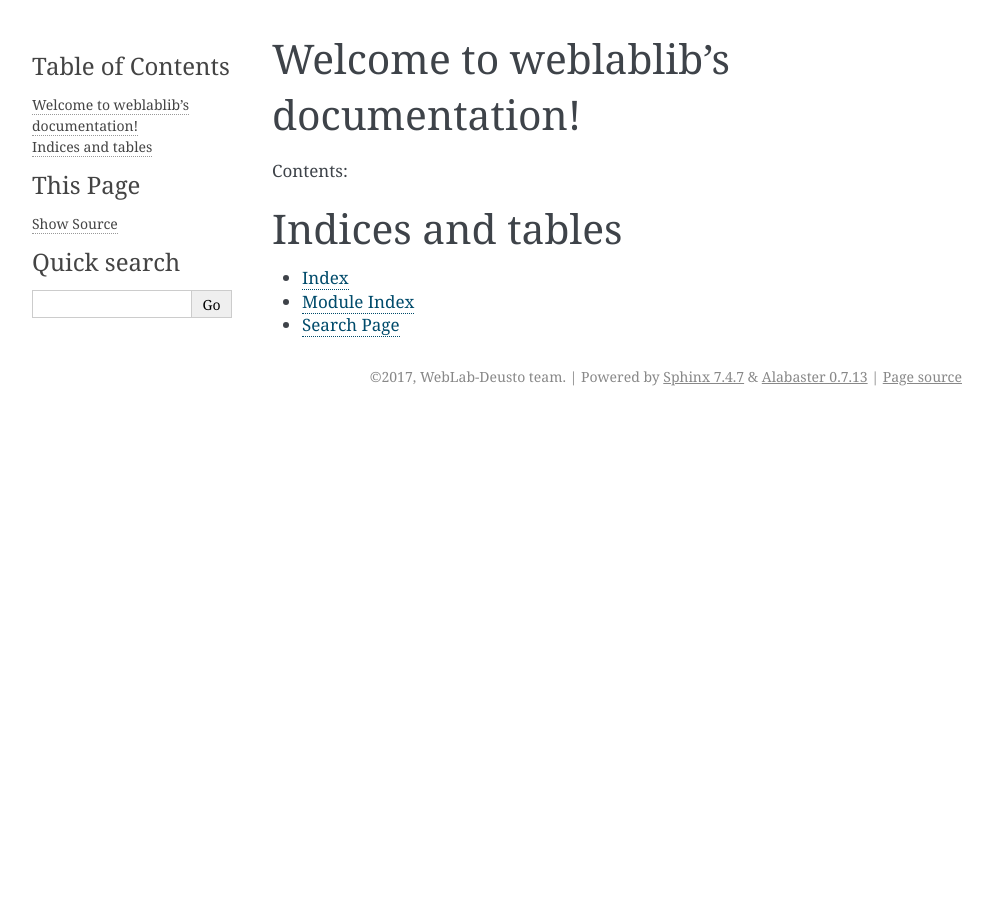
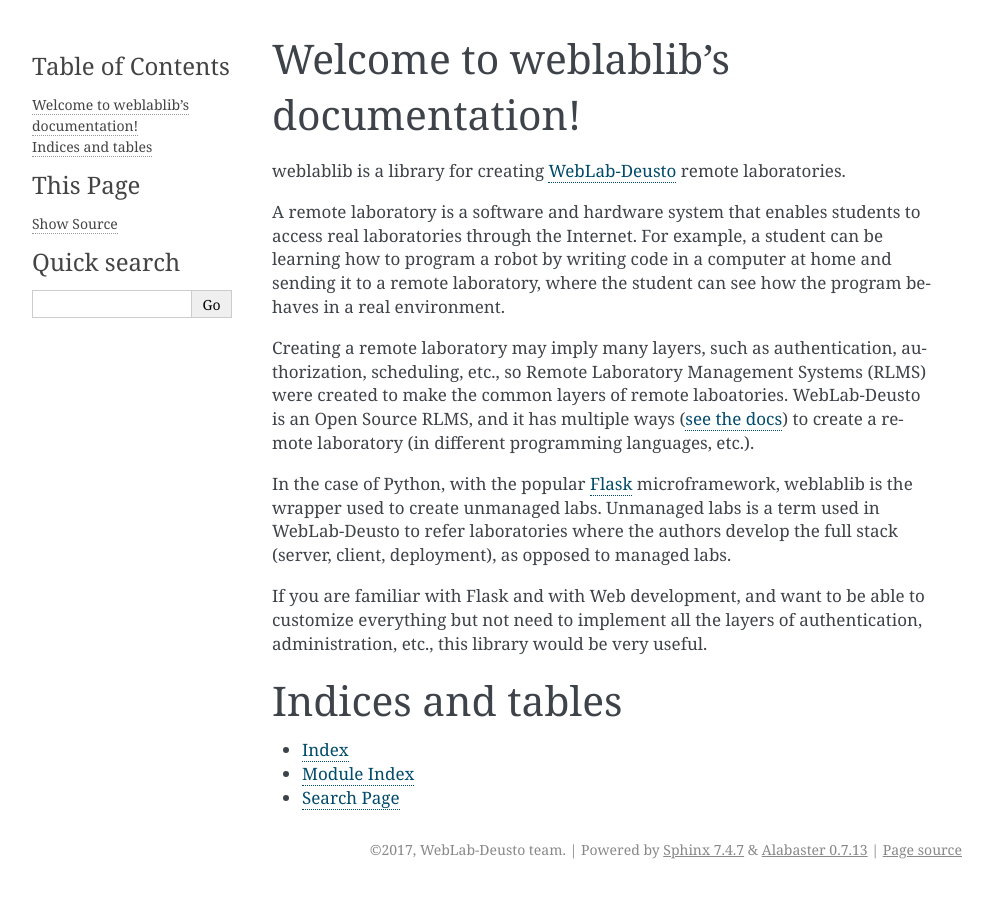
Before and after one commit to weblabdeusto/weblablib, a Sphinx documentation site: the page built from docs/source/index.rst, in a window 1280 px wide. Shown: the whole page, without its empty margins (148-1141 px from the left). Built offline with Sphinx 7.4.7, drawn with Linux system fonts in a browser that asks for light colours.

Commit message:
Add some contents

```diff
--- a/docs/source/index.rst
+++ b/docs/source/index.rst
@@ -6,7 +6,15 @@
 Welcome to weblablib's documentation!
 =====================================
 
-Contents:
+weblablib is a library for creating `WebLab-Deusto <https://github.com/weblabdeusto/weblabdeusto/>`_ remote laboratories.
+
+A remote laboratory is a software and hardware system that enables students to access real laboratories through the Internet. For example, a student can be learning how to program a robot by writing code in a computer at home and sending it to a remote laboratory, where the student can see how the program behaves in a real environment.
+
+Creating a remote laboratory may imply many layers, such as authentication, authorization, scheduling, etc., so Remote Laboratory Management Systems (RLMS) were created to make the common layers of remote laboatories. WebLab-Deusto is an Open Source RLMS, and it has multiple ways (`see the docs <https://weblabdeusto.readthedocs.org>`_) to create a remote laboratory (in different programming languages, etc.).
+
+In the case of Python, with the popular `Flask <http://flask.pocoo.org>`_ microframework, weblablib is the wrapper used to create unmanaged labs. Unmanaged labs is a term used in WebLab-Deusto to refer laboratories where the authors develop the full stack (server, client, deployment), as opposed to managed labs.
+
+If you are familiar with Flask and with Web development, and want to be able to customize everything but not need to implement all the layers of authentication, administration, etc., this library would be very useful.
 
 .. toctree::
    :maxdepth: 2
```
